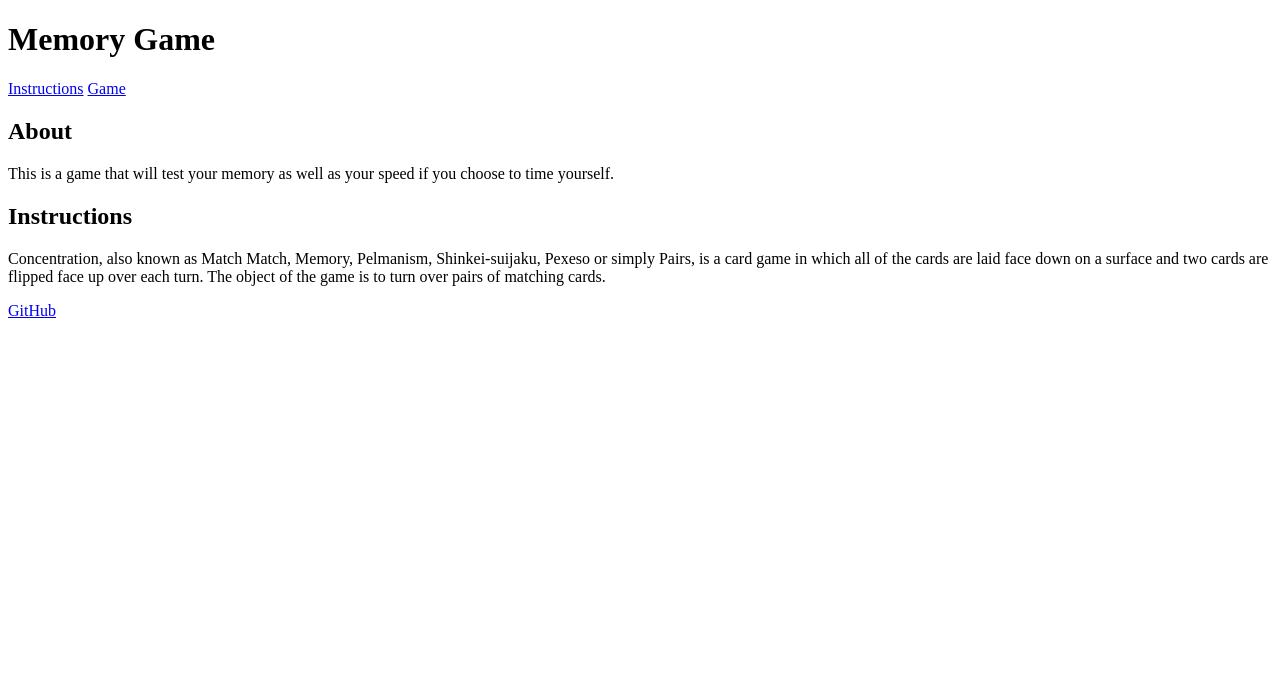
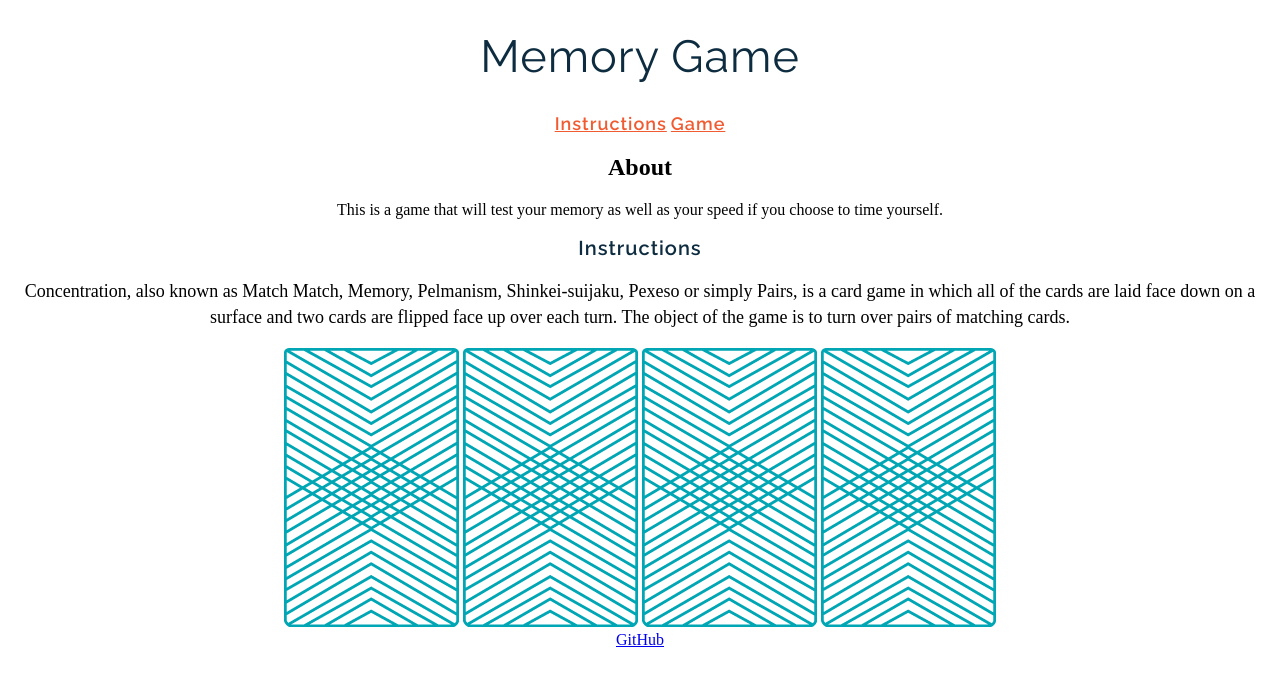
Before and after one commit to ghood97/wdi-fundamentals-memorygame, a plain HTML site: page memory_game/index.html in a window 1280 px wide. Drawn offline with Linux system fonts and the light colour scheme; a web font is replaced by a local one.

Commit message:
Added style.css and the images folder

```diff
--- /dev/null
+++ b/memory_game/css/style.css
@@ -0,0 +1,38 @@
+body {
+  text-align: center;
+
+}
+
+h1 {
+  font-family: "Raleway", sans-serif;
+  color: #0D2C40;
+  letter-spacing: 1px;
+  font-weight: 400;
+  font-size: 45px;
+
+}
+
+.top-link {
+  font-family: "Raleway", sans-serif;
+  color: #F15B31;
+  letter-spacing: 1px;
+  font-weight: 600;
+  font-size: 18px;
+
+}
+
+.instructions-heading {
+  font-family: "Raleway", sans-serif;
+  color: #0D2C40;
+  letter-spacing: 1px;
+  font-weight: 600;
+  font-size: 20px;
+
+}
+
+.instructions-content {
+  font-family: "Droid Serif", serif;
+  line-height: 26px;
+  font-size: 18px;
+
+}
--- a/memory_game/index.html
+++ b/memory_game/index.html
@@ -3,17 +3,25 @@
 
 <head>
 <title>Memory Card Game</title>
+<link href="https://fonts.googleapis.com/css?family=Droid+Serif|Raleway:400,500,600,700" rel="stylesheet">
+<link href="css/style.css" rel="stylesheet" type="text/css">
 </head>
 
 <body>
   <h1>Memory Game</h1>
-  <a href="#">Instructions</a>
-<a href="#">Game</a>
-<h2>About</h2>
-<p>This is a game that will test your memory as well as your speed if you choose to time yourself.</p>
-<h2>Instructions</h2>
-<p>Concentration, also known as Match Match, Memory, Pelmanism, Shinkei-suijaku, Pexeso or simply Pairs, is a card game in which all of the cards are laid face down on a surface and two cards are flipped face up over each turn. The object of the game is to turn over pairs of matching cards.</p>
-<a href="https://github.com/ghood97">GitHub</a>
+  <a href="#" class="top-link">Instructions</a>
+  <a href="#" class="top-link">Game</a>
+  <h2>About</h2>
+  <p>This is a game that will test your memory as well as your speed if you choose to time yourself.</p>
+  <h2 class="instructions-heading">Instructions</h2>
+  <p class="instructions-content">Concentration, also known as Match Match, Memory, Pelmanism, Shinkei-suijaku, Pexeso or simply Pairs, is a card game in which all of the cards are laid face down on a surface and two cards are flipped face up over each turn. The object of the game is to turn over pairs of matching cards.</p>
+  <div>
+    <img src="images/back.png" alt="">
+    <img src="images/back.png" alt="">
+    <img src="images/back.png" alt="">
+    <img src="images/back.png" alt="">
+  </div>
+  <a href="https://github.com/ghood97">GitHub</a>
 </body>
 
 </html>
```
Also changed, not shown: memory_game/images/back.png (added), memory_game/images/king-of-diamonds.png (added), memory_game/images/king-of-hearts.png (added), memory_game/images/queen-of-diamonds.png (added), memory_game/images/queen-of-hearts.png (added).
